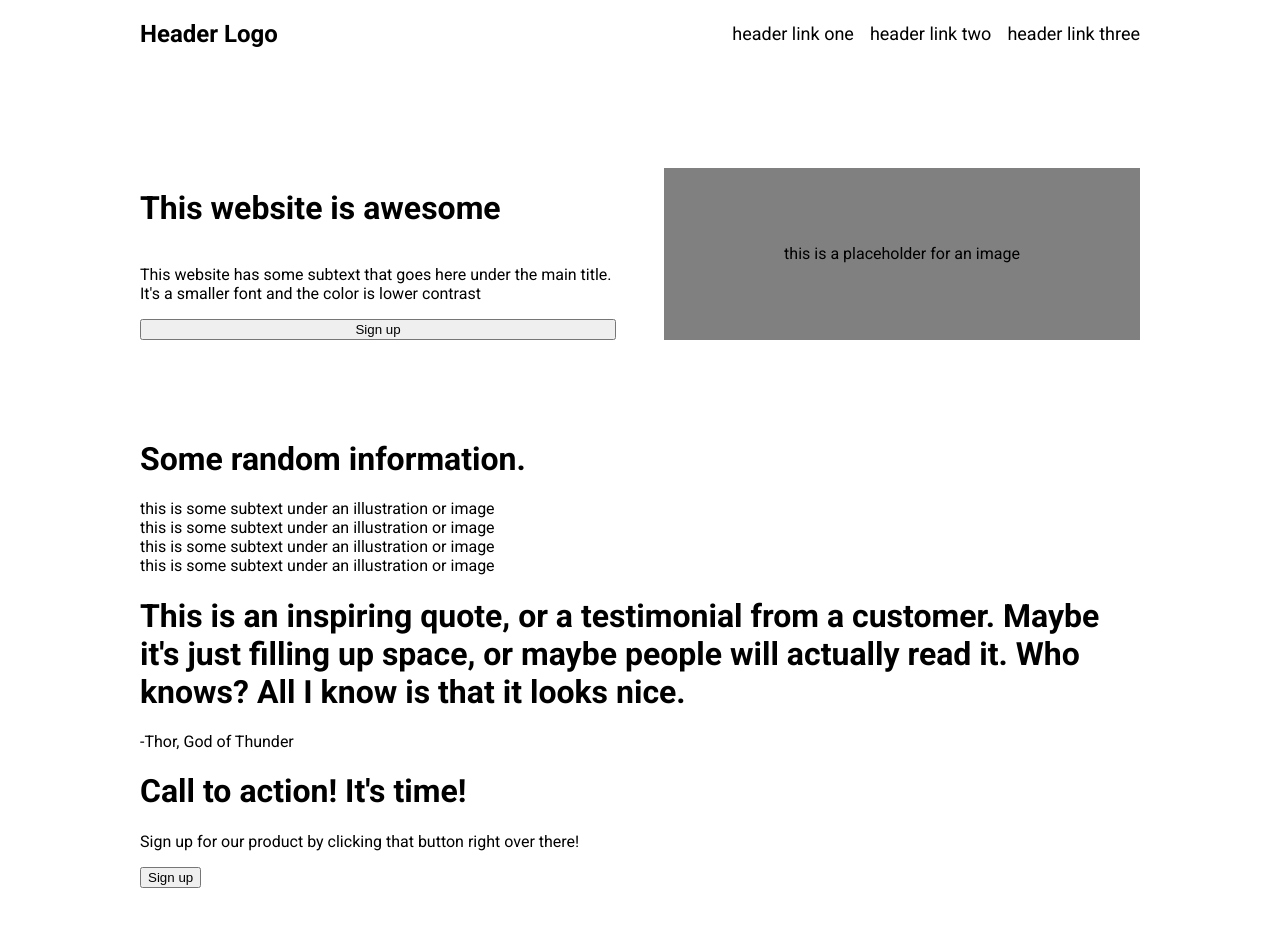
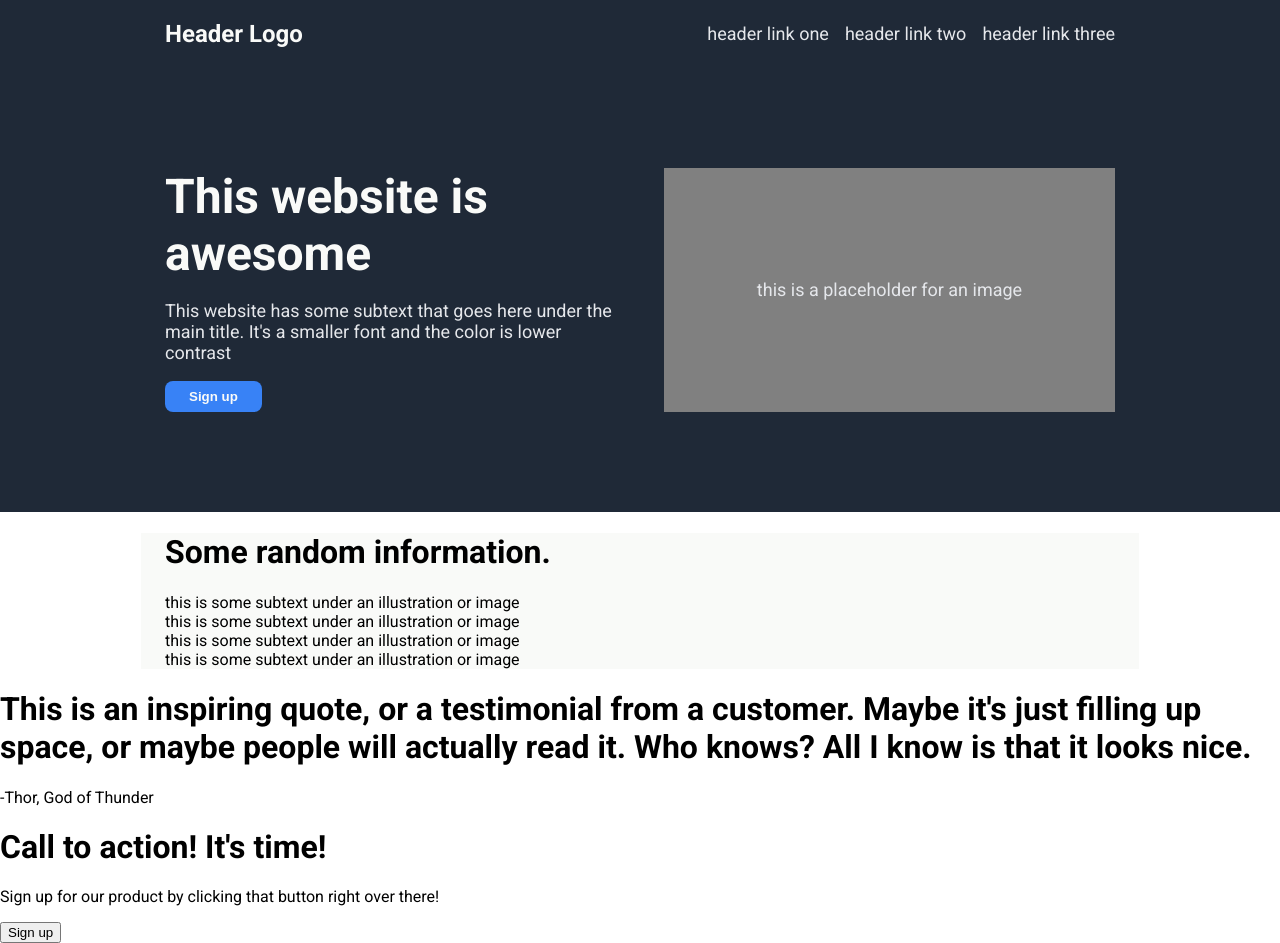
Before and after one commit to kylejhong/odin-landing-page, a plain HTML site: page index.html in a window 1280 px wide. Before the commit the page ends 888 px from the top, so only its background shows below. Drawn offline with Linux system fonts and the light colour scheme.

Commit message:
Finished Section 1

```diff
--- a/index.html
+++ b/index.html
@@ -7,6 +7,7 @@
         <link rel="stylesheet" href="styles.css">
     </head>
     <body>
+        <div class="section1">
             <div class="header">
             <h2>Header Logo</h2>
             <ul>
@@ -24,6 +25,7 @@
                 </div>
                 <div class="hero-right">
                     this is a placeholder for an image
+                </div>
             </div>
         </div>
 
--- a/styles.css
+++ b/styles.css
@@ -5,7 +5,16 @@ html {
 }
 
 body {
-    max-width: 1000px;
+    padding: 0;
+    margin: 0;
+}
+
+.section1 {
+    background-color: #1F2937;
+}
+
+.header, .hero, .random {
+    max-width: 950px;
     padding: 0px 24px;
     margin: auto;
 }
@@ -19,14 +28,16 @@ body {
 .header h2 {
     font-size: 24px;
     font-weight: bold;
+    color: #F9FAF8;
 }
 
-.header ul li {
+.header ul li, .hero-left p, .hero-right {
     font-size: 18px;
+    color: #E5E7EB;
 }
 
 .hero {
-    margin: 100px 0px;
+    padding: 100px 0px;
     display: flex;
     gap: 48px;
 }
@@ -38,9 +49,28 @@ body {
     justify-content: center;
 }
 
+.hero-left {
+    align-items: start;
+}
+
 .hero-right {
     align-items: center;
     background-color: grey;
+}
+
+.hero-left h1 {
+    font-size: 48px;
+    color: #F9FAF8;
+    margin: 0;
+}
+
+.hero-left button {
+    padding: 8px 24px;
+    border: none;
+    border-radius: 8px;
+    background-color: #3882F6;
+    color: #F9FAF8;
+    font-weight: 600;
 }
 
 ul {
@@ -51,3 +81,7 @@ ul {
     gap: 16px;
     align-items: center;
 }
+
+.random {
+    background-color: #F9FAF8;
+}
```
Lines whose indentation alone changed are shown as unchanged.
